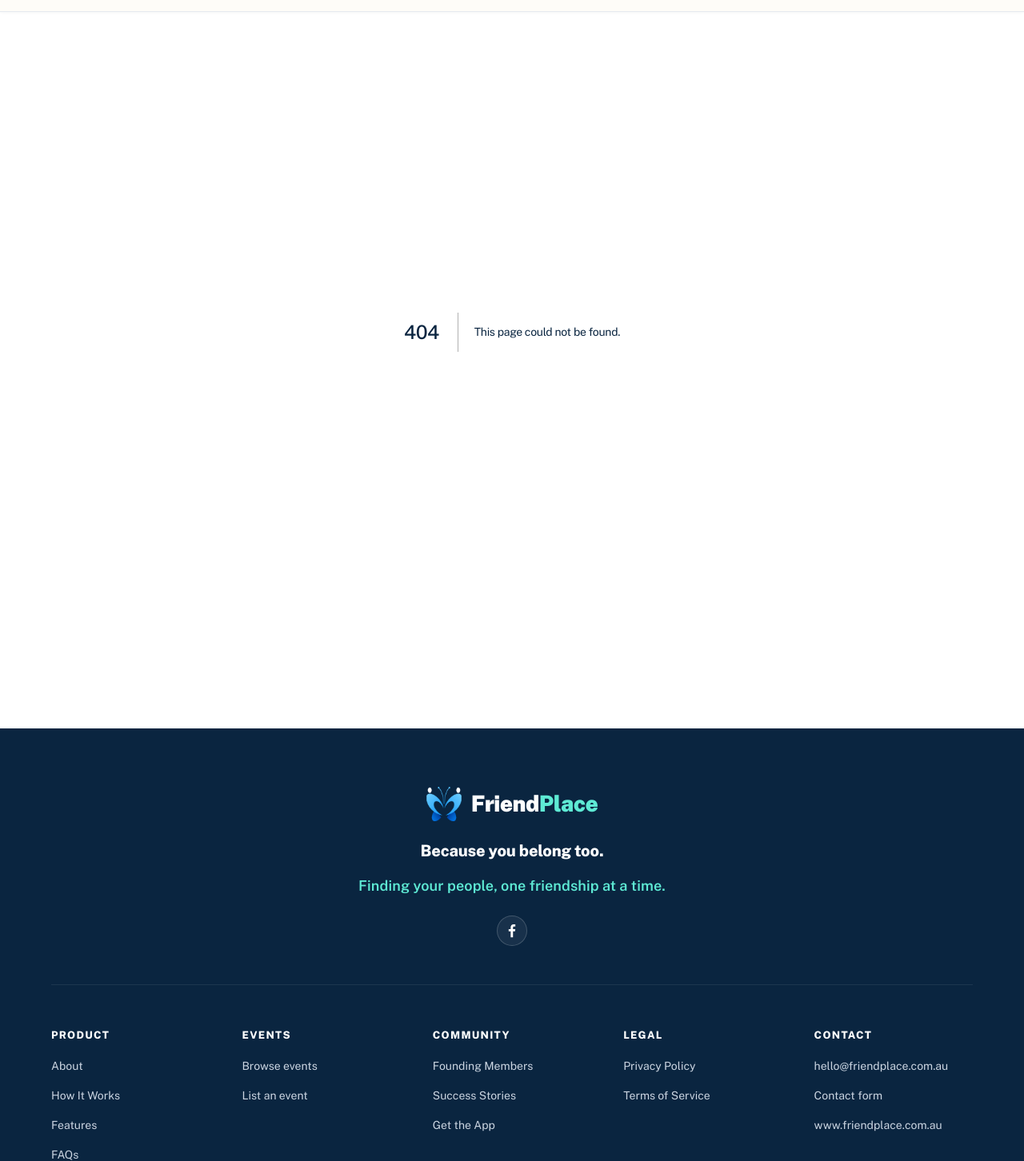
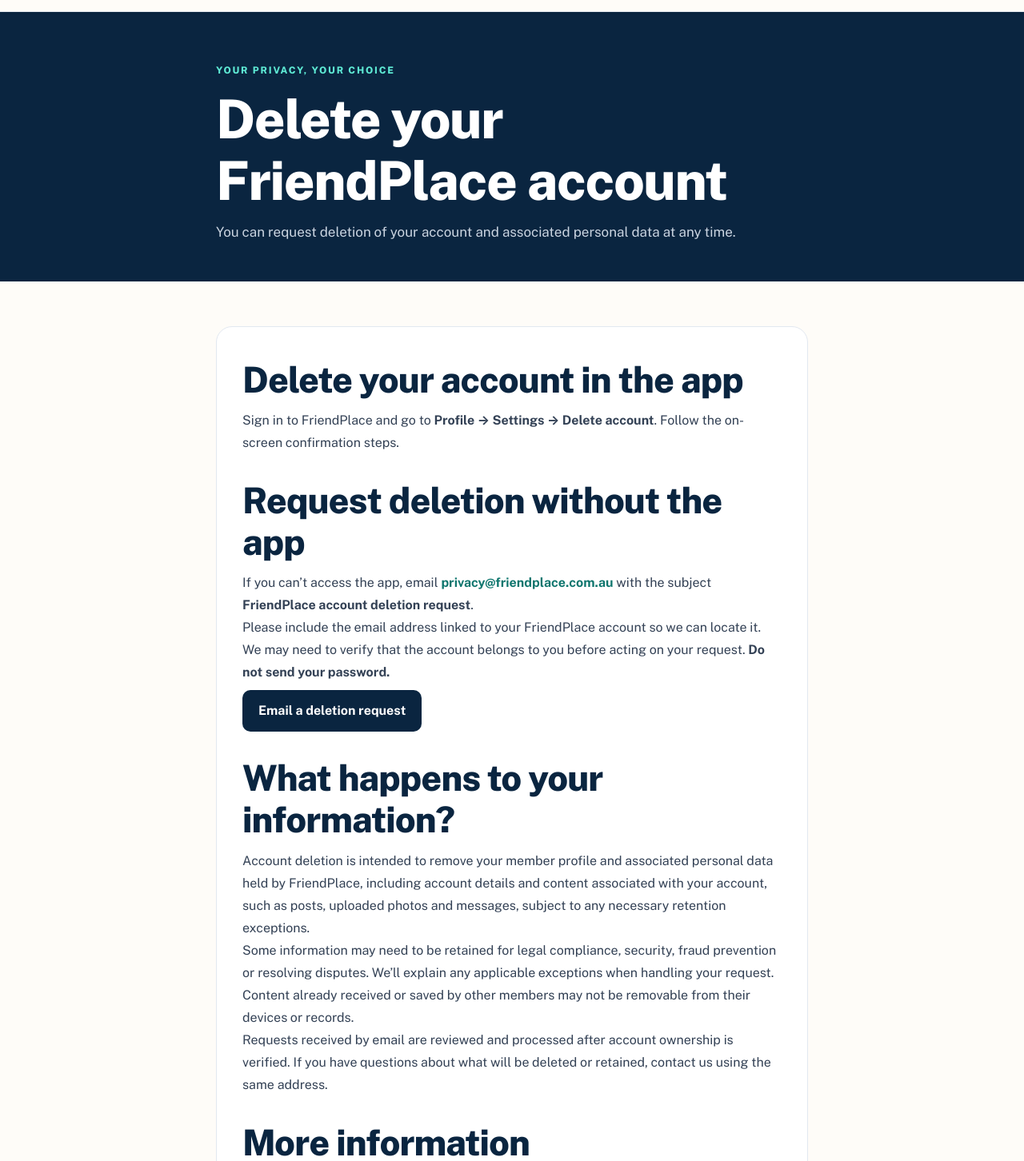
Before and after one commit to garrywills-gif/friendplace-website, a Next.js app: page /delete-account in a window 1280 px wide. Before the commit this address had no page. Shown: the part 58-1510 px from the top of the page at 80% size. Built offline with nearby package versions, Linux system fonts and the light colour scheme.

Commit message:
Add public account deletion request page for Google Play

```diff
--- /dev/null
+++ b/app/delete-account/page.tsx
@@ -0,0 +1,44 @@
+export const metadata = {
+  title: 'Delete Your Account | FriendPlace',
+  description: 'How to request deletion of your FriendPlace account and associated data.',
+};
+
+export default function DeleteAccountPage() {
+  return (
+    <>
+      <section style={{ background: '#0A2540', color: '#FFFFFF', padding: '64px 0 48px' }}>
+        <div className="container" style={{ maxWidth: 820 }}>
+          <div style={{ textTransform: 'uppercase', letterSpacing: '0.15em', fontSize: 12, fontWeight: 800, color: '#5EEAD4', marginBottom: 12 }}>
+            Your privacy, your choice
+          </div>
+          <h1 style={{ color: '#FFFFFF' }}>Delete your FriendPlace account</h1>
+          <p style={{ color: '#CBD5E1', marginTop: 12, fontSize: 17 }}>
+            You can request deletion of your account and associated personal data at any time.
+          </p>
+        </div>
+      </section>
+
+      <section style={{ padding: '56px 0 80px', background: '#FEFCF8' }}>
+        <div className="container" style={{ maxWidth: 820 }}>
+          <article style={{ background: '#FFFFFF', padding: '40px 32px', borderRadius: 20, border: '1px solid #E2E8F0', color: '#334155', fontSize: 16, lineHeight: 1.75 }}>
+            <h2 style={{ color: '#0A2540', marginBottom: 12 }}>Delete your account in the app</h2>
+            <p>Sign in to FriendPlace and go to <strong>Profile → Settings → Delete account</strong>. Follow the on-screen confirmation steps.</p>
+
+            <h2 style={{ color: '#0A2540', marginTop: 32, marginBottom: 12 }}>Request deletion without the app</h2>
+            <p>If you can’t access the app, email <a href="mailto:privacy@friendplace.com.au?subject=FriendPlace%20account%20deletion%20request" style={{ color: '#0F766E', fontWeight: 700 }}>privacy@friendplace.com.au</a> with the subject <strong>FriendPlace account deletion request</strong>.</p>
+            <p>Please include the email address linked to your FriendPlace account so we can locate it. We may need to verify that the account belongs to you before acting on your request. <strong>Do not send your password.</strong></p>
+            <p><a href="mailto:privacy@friendplace.com.au?subject=FriendPlace%20account%20deletion%20request" style={{ display: 'inline-block', marginTop: 8, padding: '12px 20px', borderRadius: 10, background: '#0A2540', color: '#FFFFFF', fontWeight: 700, textDecoration: 'none' }}>Email a deletion request</a></p>
+
+            <h2 style={{ color: '#0A2540', marginTop: 32, marginBottom: 12 }}>What happens to your information?</h2>
+            <p>Account deletion is intended to remove your member profile and associated personal data held by FriendPlace, including account details and content associated with your account, such as posts, uploaded photos and messages, subject to any necessary retention exceptions.</p>
+            <p>Some information may need to be retained for legal compliance, security, fraud prevention or resolving disputes. We’ll explain any applicable exceptions when handling your request. Content already received or saved by other members may not be removable from their devices or records.</p>
+            <p>Requests received by email are reviewed and processed after account ownership is verified. If you have questions about what will be deleted or retained, contact us using the same address.</p>
+
+            <h2 style={{ color: '#0A2540', marginTop: 32, marginBottom: 12 }}>More information</h2>
+            <p>Read our <a href="/privacy" style={{ color: '#0F766E', fontWeight: 700 }}>Privacy Policy</a> or email <a href="mailto:privacy@friendplace.com.au" style={{ color: '#0F766E', fontWeight: 700 }}>privacy@friendplace.com.au</a>.</p>
+          </article>
+        </div>
+      </section>
+    </>
+  );
+}
```
